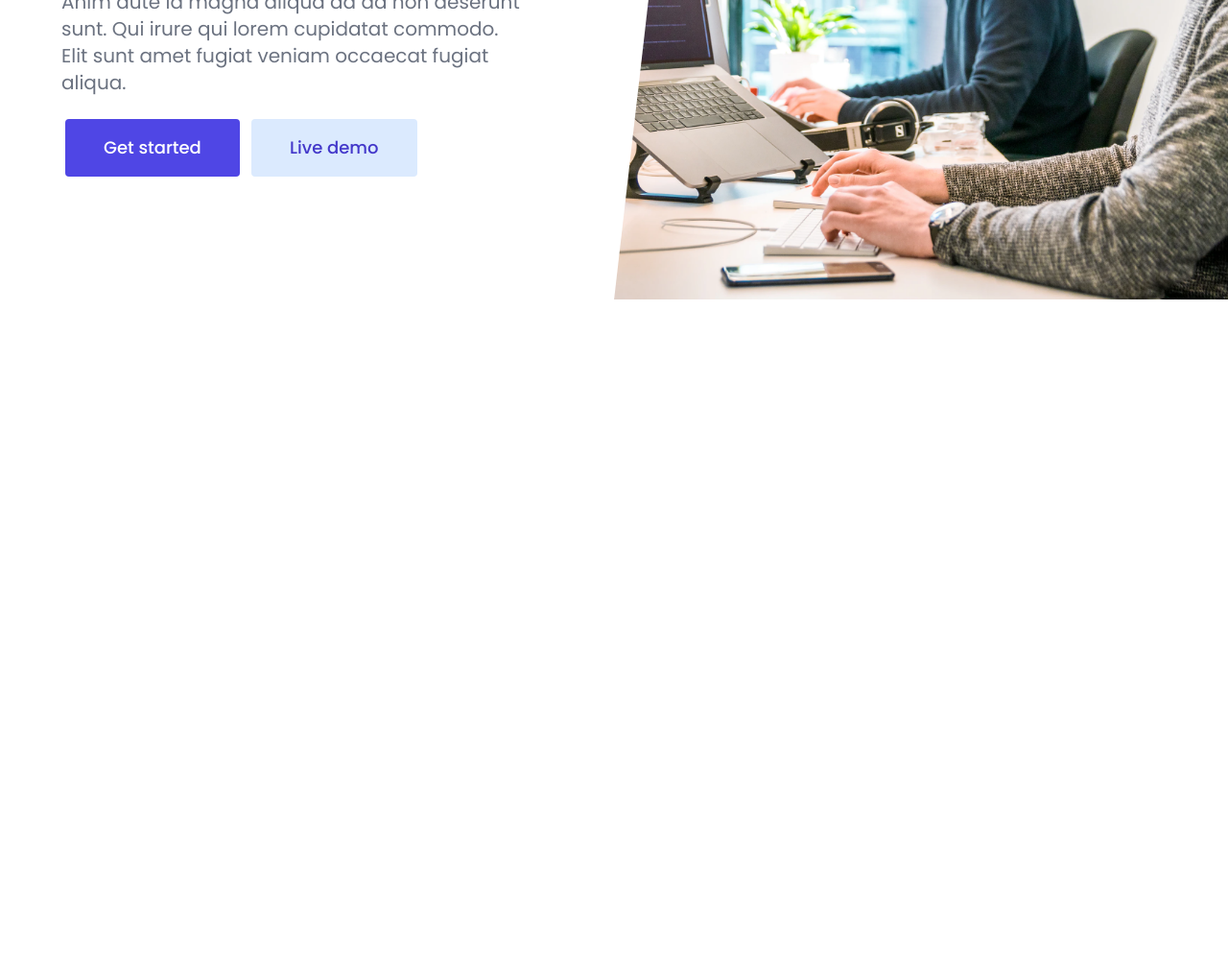
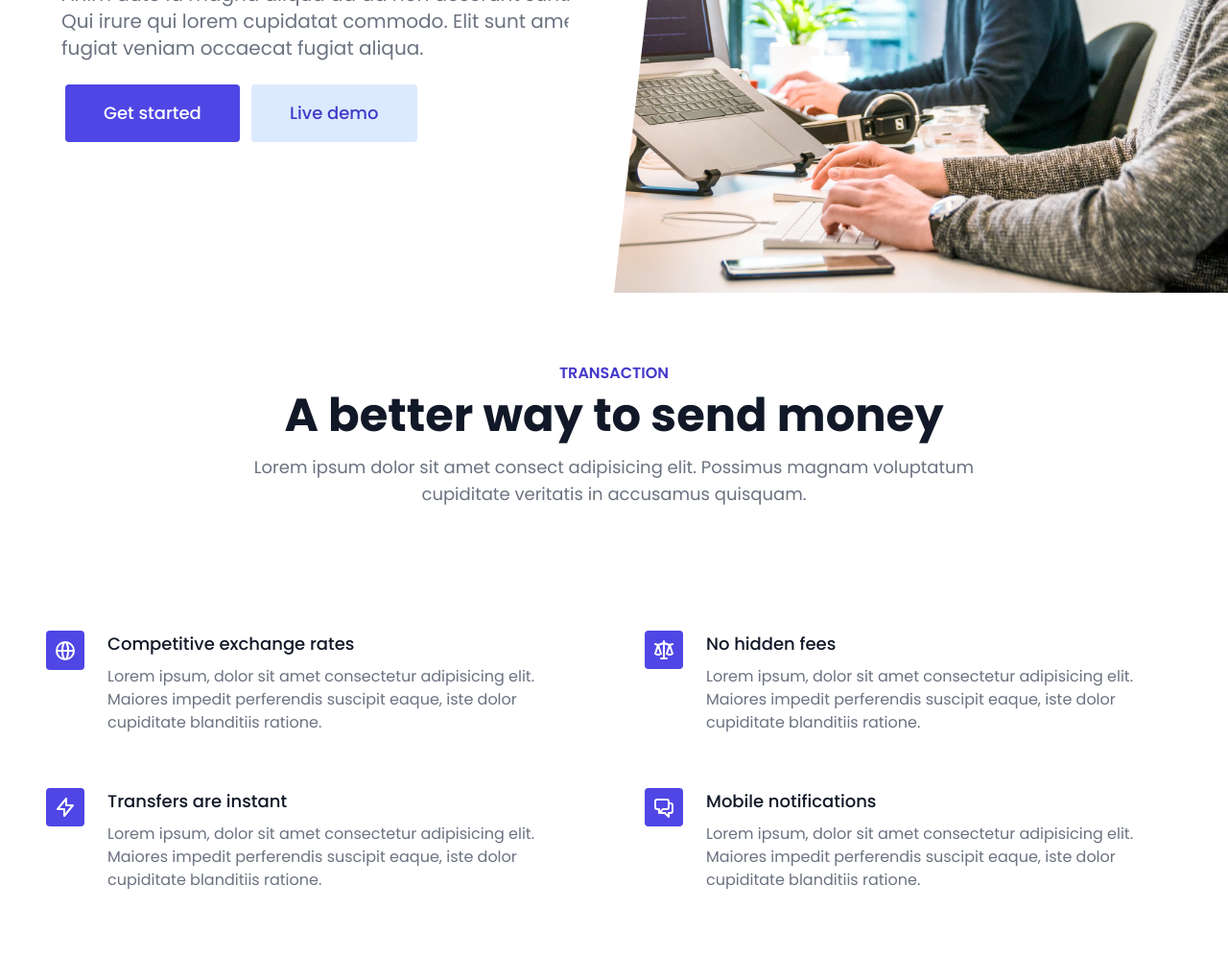
Before and after one commit to Abhishek-Yesankar/1-static, a website: page index.html in a window 1280 px wide. Shown: the part 485-1481 px from the top of the page at 96% size. Before the commit the page ends 800 px from the top, so only its background shows below. Drawn offline with Linux system fonts and the light colour scheme.

Commit message:
added some new section

```diff
--- a/index.html
+++ b/index.html
@@ -16,7 +16,7 @@
 <body>
     <section class="">
         <nav class="flex justify-between md:justify-start py-4 px-4 md:py-8 md:px-12 relative mx-auto">
-            <a class="w-10 mr-6" href="#"><img src="/images/workflow-mark-indigo-600.svg" /></a>
+            <a class="w-8 mr-6" href="#"><img src="/images/workflow-mark-indigo-600.svg" /></a>
             <div class="text-base lg:text-lg hidden md:inline-block">
                 <a class="text-gray-500 hover:text-gray-900 font-normal mr-8 align-middle cursor-pointer">Product</a>
                 <a class="text-gray-500 hover:text-gray-900 font-normal mr-8 align-middle cursor-pointer">Feature</a>
@@ -42,22 +42,105 @@
                 </button>
             </div>
         </nav>
-        <div class="flex h-[87.1vh] flex-wrap items-center">
-            <div class="pt-10 md:py-20 px-4 lg:pt-44 lg:pl-16 w-full lg:w-1/2 lg:h-full inline-block relative flex-shrink-0 z-10">
-                <h1 class="text-5xl md:text-6xl font-bold text-gray-900 w-full pr-10">
+        <div class="flex h-auto lg:h-[87.1vh] flex-wrap items-center">
+            <div
+                class="pt-10 md:py-20 px-4 lg:pt-44 lg:pl-16 w-full lg:w-1/2 lg:h-full inline-block relative flex-shrink-0 z-10">
+                <h1 class="text-4xl md:text-6xl font-bold text-gray-900 w-full md:pr-10">
                     Data to enrich your
                     <span class="block text-indigo-700">online business</span>
                 </h1>
-                <p class="font-normal text-gray-500 text-lg lg:text-xl my-4 w-full pr-20">
-                    Anim aute id magna aliqua ad ad non deserunt sunt. Qui irure qui lorem
-                    cupidatat commodo. Elit sunt amet fugiat veniam occaecat fugiat
-                    aliqua.
+                <p class="font-normal text-gray-500 text-base lg:text-xl my-4 w-full md:pr-20">
+                    Anim aute id magna aliqua ad ad non deserunt sunt. Qui irure qui
+                    lorem cupidatat commodo. Elit sunt amet fugiat veniam occaecat
+                    fugiat aliqua.
                 </p>
-                <a class="px-10 py-4 w-full text-center my-2 md:w-auto bg-indigo-600 hover:bg-indigo-700 text-white rounded inline-block text-lg font-medium mx-1" href="#">Get started</a>
-                <a class="px-10 py-4 w-full text-center my-2 md:w-auto bg-blue-100 hover:bg-blue-200 text-indigo-700 inline-block text-lg font-medium rounded mx-1" href="#">Live demo</a>
-                <svg class=" hidden lg:block absolute -right-0 inset-y-0 h-full w-40 z-0 text-white transform translate-x-1/2" fill="currentColor" preserveAspectRatio="none" viewbox="0 0 100 100"><polygon points="50, 0 100,0 50,100 0, 100"></polygon></svg>
+                <a class="px-10 py-4 w-full text-center my-2 md:w-auto bg-indigo-600 hover:bg-indigo-700 text-white rounded inline-block text-base md:text-lg font-medium mx-1"
+                    href="#">Get started</a>
+                <a class="px-10 py-4 w-full text-center my-2 md:w-auto bg-blue-100 hover:bg-blue-200 text-indigo-700 inline-block text-base md:text-lg font-medium rounded mx-1"
+                    href="#">Live demo</a>
+                <svg class="hidden lg:block absolute -right-0 inset-y-0 h-full w-40 z-0 text-white transform translate-x-1/2"
+                    fill="currentColor" preserveAspectRatio="none" viewbox="0 0 100 100">
+                    <polygon points="50, 0 100,0 50,100 0, 100"></polygon>
+                </svg>
             </div>
-            <img class="w-full lg:w-1/2 inline-block h-96 lg:h-full object-cover flex-shrink" src="./images/photo-1551434678-e076c223a692.webp">
+            <img class="w-full lg:w-1/2 inline-block h-96 lg:h-full object-cover flex-shrink"
+                src="./images/photo-1551434678-e076c223a692.webp" />
+        </div>
+    </section>
+    <section class="px-4 py-6 text-center">
+        <div class="w-auto max-w-3xl mx-auto py-12">
+            <h2 class="text-base text-indigo-700 text-medium md:font-semibold mb-2">
+                TRANSACTION
+            </h2>
+            <h1 class="text-gray-900 text-4xl md:text-5xl font-bold mb-4">A better way to send money</h1>
+            <p class="text-gray-500 text-base md:text-lg font-normal mb-2">
+                Lorem ipsum dolor sit amet consect adipisicing elit. Possimus magnam
+                voluptatum cupiditate veritatis in accusamus quisquam.
+            </p>
+        </div>
+        <div class="text-left py-12 md:px-8 flex flex-col md:flex-row flex-wrap justify-between">
+            <div class="relative w-auto md:w-1/2 max-w-xl px-2 inline-block mx-auto my-6 flex-shrink-0">
+                <div class="ml-16">
+                    <h1 class="text-gray-900 font-medium text-lg mb-2">Competitive exchange rates</h1>
+                    <p class="text-gray-500 text-base mb-2">
+                        Lorem ipsum, dolor sit amet consectetur adipisicing elit. Maiores
+                        impedit perferendis suscipit eaque, iste dolor cupiditate
+                        blanditiis ratione.
+                    </p>
+                </div>
+                <div class="absolute top-0 bg-indigo-600 w-10 p-2 rounded text-white">
+                    <svg class="inline-block align-middle" xmlns="http://www.w3.org/2000/svg" class="h-6 w-6" fill="none" viewBox="0 0 24 24"
+                        stroke="currentColor">
+                        <path stroke-linecap="round" stroke-linejoin="round" stroke-width="2"
+                            d="M21 12a9 9 0 01-9 9m9-9a9 9 0 00-9-9m9 9H3m9 9a9 9 0 01-9-9m9 9c1.657 0 3-4.03 3-9s-1.343-9-3-9m0 18c-1.657 0-3-4.03-3-9s1.343-9 3-9m-9 9a9 9 0 019-9" />
+                    </svg>
+                </div>
+            </div>
+            <div class="relative w-auto md:w-1/2 max-w-xl px-2 inline-block mx-auto my-6 flex-shrink-0">
+                <div class="ml-16">
+                    <h1 class="text-gray-900 font-medium text-lg mb-2">No hidden fees</h1>
+                    <p class="text-gray-500 text-base mb-2">
+                        Lorem ipsum, dolor sit amet consectetur adipisicing elit. Maiores
+                        impedit perferendis suscipit eaque, iste dolor cupiditate
+                        blanditiis ratione.
+                    </p>
+                </div>
+                <div class="absolute top-0 bg-indigo-600 w-10 p-2 rounded text-white">
+                    <svg xmlns="http://www.w3.org/2000/svg" class="h-6 w-6" fill="none" viewBox="0 0 24 24" stroke="currentColor">
+                        <path stroke-linecap="round" stroke-linejoin="round" stroke-width="2" d="M3 6l3 1m0 0l-3 9a5.002 5.002 0 006.001 0M6 7l3 9M6 7l6-2m6 2l3-1m-3 1l-3 9a5.002 5.002 0 006.001 0M18 7l3 9m-3-9l-6-2m0-2v2m0 16V5m0 16H9m3 0h3" />
+                      </svg>
+                </div>
+            </div>
+            <div class="relative w-auto md:w-1/2 max-w-xl px-2 inline-block mx-auto my-6 flex-shrink-0">
+                <div class="ml-16">
+                    <h1 class="text-gray-900 font-medium text-lg mb-2">Transfers are instant</h1>
+                    <p class="text-gray-500 text-base mb-2">
+                        Lorem ipsum, dolor sit amet consectetur adipisicing elit. Maiores
+                        impedit perferendis suscipit eaque, iste dolor cupiditate
+                        blanditiis ratione.
+                    </p>
+                </div>
+                <div class="absolute top-0 bg-indigo-600 w-10 p-2 rounded text-white">
+                    <svg xmlns="http://www.w3.org/2000/svg" class="h-6 w-6" fill="none" viewBox="0 0 24 24" stroke="currentColor">
+                        <path stroke-linecap="round" stroke-linejoin="round" stroke-width="2" d="M13 10V3L4 14h7v7l9-11h-7z" />
+                      </svg>
+                </div>
+            </div>
+            <div class="relative w-auto md:w-1/2 max-w-xl px-2 inline-block mx-auto my-6 flex-shrink-0">
+                <div class="ml-16">
+                    <h1 class="text-gray-900 font-medium text-lg mb-2">Mobile notifications</h1>
+                    <p class="text-gray-500 text-base mb-2">
+                        Lorem ipsum, dolor sit amet consectetur adipisicing elit. Maiores
+                        impedit perferendis suscipit eaque, iste dolor cupiditate
+                        blanditiis ratione.
+                    </p>
+                </div>
+                <div class="absolute top-0 bg-indigo-600 w-10 p-2 rounded text-white">
+                    <svg xmlns="http://www.w3.org/2000/svg" class="h-6 w-6" fill="none" viewBox="0 0 24 24" stroke="currentColor">
+                        <path stroke-linecap="round" stroke-linejoin="round" stroke-width="2" d="M17 8h2a2 2 0 012 2v6a2 2 0 01-2 2h-2v4l-4-4H9a1.994 1.994 0 01-1.414-.586m0 0L11 14h4a2 2 0 002-2V6a2 2 0 00-2-2H5a2 2 0 00-2 2v6a2 2 0 002 2h2v4l.586-.586z" />
+                      </svg>
+                </div>
+            </div>
         </div>
     </section>
     <script src="js/main.js"></script>
```
Also changed, not shown: css/style.css.
